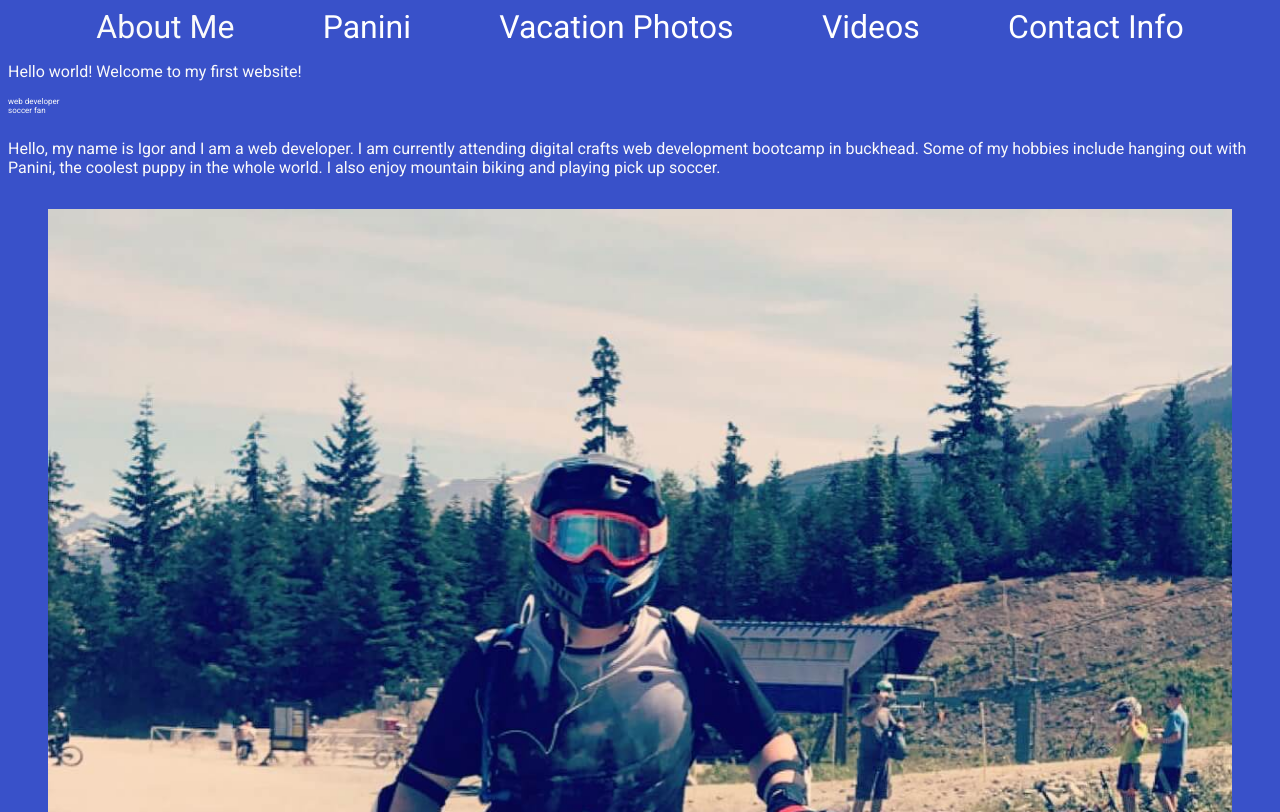
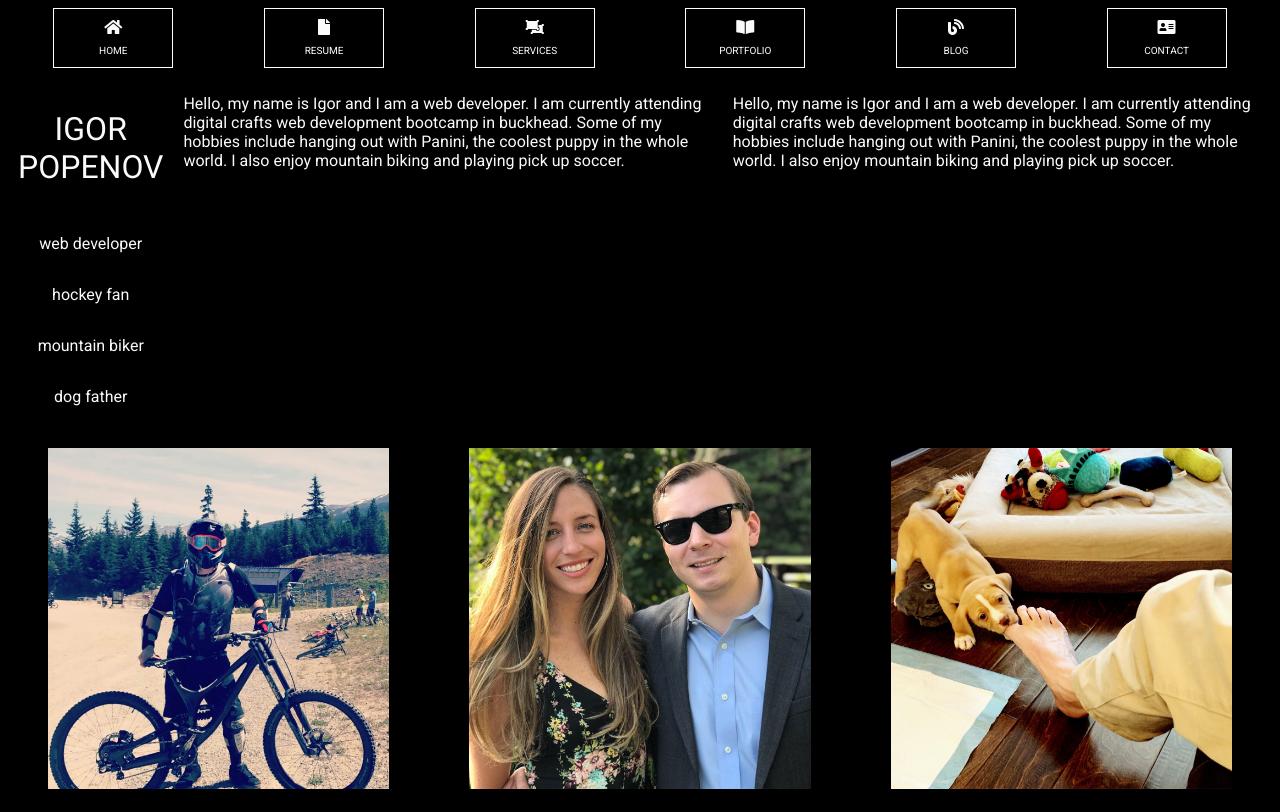
Before and after one commit to iggz/iggz.github.io, a plain HTML site: page index.html in a window 1280 px wide. Shown: the top 812 px of the page. Drawn offline with Linux system fonts and the light colour scheme.

Commit message:
Second commit, doesn't look great but works

```diff
--- a/aboutme.css
+++ b/aboutme.css
@@ -5,67 +5,108 @@
 html {
   font-size: 16px;
   font-family: 'Roboto', sans-serif;
-  background-color: rgb(57, 81, 201);
+  background-color: rgb(0,0,0);
   color: rgb(250, 250, 250);
 }
 
-.header__list {
-  margin: 0;
-  padding: 0;
+
+/************************* Navigation Bar *********************************/
+
+.header__nav {
   display: flex;
-  font-size: 2rem;
   flex-direction: row;
-  justify-content: space-evenly;
+  justify-content: space-around;
   text-align: center;
-  flex: 100%;
-  list-style-type: none;
-  color: rgb(250,250,250);
 }
 
+.header_div {
+  display: flex;
+  flex-direction: column;
+  border: solid 1px white;
+  width: 120px;
+  height: 60px;
+}
+
+.fas {
+  margin: 10px;
+}
+
+
 .nav-link {
+  font-size: 10px;
   color: white;
   text-decoration: none;
 }
+/************************* Navigation Bar *********************************/
 
-article {
+/************************* Main Content ***********************************/
+
+.main-article {
   display: flex;
-  flex-wrap: wrap;
+  flex-direction: row;
+  justify-content: space-evenly;
+  text-align: left;
+}
+
+.main_name {
+  text-align: center;
+  font-size: 2rem;
+}
+
+.left-box {
+  display: flex;
+  flex-grow: 1;
+  flex-direction: column;
+  list-style-type: none;
+  font-size: 1rem;
+  text-align: center;
+}
+
+.passion_list {
+  text-align: center;
+}
+
+.left-body {
+  margin: 10px;
+  display: flex;
+  flex-direction: column;
+  text-align: center;
+  flex-grow: 1;
+}
+
+.middle-body {
+  margin: 10px;
+  display: flex;
+  flex-grow: 1;
+  text-align:left;
+}
+
+.right-body {
+  margin: 10px;
+  display: flex;
+  flex-grow: 1;
+  text-align:left;
+
+}
+
+/************************* Main Content ***********************************/
+
+/************************* Picture Article ********************************/
+
+img {
+  width: 100%;
+}
+
+.picture_article {
+  display: flex;
   flex-direction: row;
 }
 
-.body-content {
-  display: flex;
-  flex-direction: column;
-}
-
-.left-box {
-  list-style-type: none;
-  font-size: .5rem;
-  display: flex;
-  flex-direction: column;
-  padding: 0;
-  text-align: left;
-}
-
-.left-body {
+.picture_div {
 
 }
 
-.middle-body {
-  /* width: 30%; */
-}
-
-.right-body {
-  display: flex;
-  align-items: center;
-  /* width:40%; */
-  margin: 0;
-}
-
-img {
-  max-width: 100%;
-  object-fit: contain;
-}
+/************************* Picture Article ********************************/
 
 .footer {
   text-align: center;
@@ -73,15 +114,35 @@ img {
 }
 
 @media screen and (max-width: 520px) {
-  .header__list{
-    padding: 0;
-    margin: 0;
-    color: white;
-    flex-direction: column;
-  }
+.header__nav{
+  flex-wrap: wrap;
+  align-items: center;
+  color: white;
+  flex-direction: column;
+}
+
+.header_div {
+  width: 300px;
+
+}
+
+.main-article {
+  flex-wrap: wrap;
+  align-items: center;
+  color: white;
+  flex-direction: column;
+}
+
+.picture_article {
+  flex-wrap: wrap;
+  align-items: center;
+  color: white;
+  flex-direction: column;
+}
+
 
   article {
-    flex-direction: column;
+    flex-direction: row;
   }
 }
 
--- a/index.html
+++ b/index.html
@@ -5,49 +5,102 @@
         <title>About Me</title>
         <link href="https://fonts.googleapis.com/css?family=Roboto" rel="stylesheet">
         <link href="aboutme.css" rel="stylesheet" type="text/css">
+        <link rel="stylesheet" href="https://use.fontawesome.com/releases/v5.8.1/css/all.css" integrity="sha384-50oBUHEmvpQ+1lW4y57PTFmhCaXp0ML5d60M1M7uH2+nqUivzIebhndOJK28anvf" crossorigin="anonymous">
     </head>
 
     <body>
+<!--************************** Navigation Bar *****************************-->
         <header class="header__main">
             <nav class="header__nav">
-                <ul class="header__list">
-                    <li><span>About Me</span></li>
-                    <li><a href="panini.html" class="nav-link">Panini</a></li>
-                    <li><a href="vacation-photos.html" class="nav-link">Vacation Photos</a></li>
-                    <li><a href="videos.html" class="nav-link">Videos</a></li>
-                    <li><a href="contact-info.html" class="nav-link">Contact Info</a></li>
-                </ul>
+
+                <div class="header_div">
+                    <i class="fas fa-home"></i>
+                    <a href="home.html" class="nav-link">HOME</a>
+                </div>
+
+                <div class="header_div">
+                    <i class="fas fa-file"></i>
+                    <a href="resume.html" class="nav-link">RESUME</a>
+                </div>
+
+                <div class="header_div">
+                    <i class="fas fa-object-ungroup"></i>
+                    <a href="services.html" class="nav-link">SERVICES</a>
+                </div>
+
+                <div class="header_div">
+                    <i class="fas fa-book-open"></i>
+                    <a href="portfolio.html" class="nav-link">PORTFOLIO</a>
+                </div>
+
+                <div class="header_div">
+                <i class="fas fa-blog"></i>
+                <a href="blog.html" class="nav-link">BLOG</a>
+                </div>
+
+                <div class="header_div">
+                    <i class="fas fa-address-card"></i>
+                    <a href="contact.html" class="nav-link">CONTACT</a>
+                </div>
             </nav>
         </header>
+<!--************************** Navigation Bar *****************************-->
 
-        <main class="body-content">
-            <article>
+
+<main class="main-content">
+<!--************************** Main Article *******************************-->
+            <article class="main-article">
                 <div class="left-body">
-                    <p>Hello world! Welcome to my first website!</p>
-                        <ul class="left-box">
-                            <li>web developer</li>
-                            <li>soccer fan</li>
-                        </ul>
+                    <p class="main_name">IGOR POPENOV</p>
+                        <span class="left-box">
+                            <p class="passion_list">web developer </p>
+                            <p class="passion_list">hockey fan</p>
+                            <p class="passion_list">mountain biker</p>
+                            <p class="passion_list">dog father</p>
+                        </span>
                 </div>
 
-
                 <div class="middle-body">
-                    <p>Hello, my name is Igor and I am a web developer.  I am currently attending digital crafts web development bootcamp in buckhead.  Some of my hobbies include hanging out with Panini, the coolest puppy in the whole world.  I also enjoy mountain biking and playing pick up soccer.
+                    <p>
+                        Hello, my name is Igor and I am a web developer.  I am currently attending digital crafts web development bootcamp in buckhead.  Some of my hobbies include hanging out with Panini, the coolest puppy in the whole world.  I also enjoy mountain biking and playing pick up soccer.
                     </p>
                 </div>
 
                 <div class="right-body">
-                    <figure class="right-image">
+                    <p>
+                        Hello, my name is Igor and I am a web developer.  I am currently attending digital crafts web development bootcamp in buckhead.  Some of my hobbies include hanging out with Panini, the coolest puppy in the whole world.  I also enjoy mountain biking and playing pick up soccer.
+                    </p>
+                </div>
+            </article>
+<!--************************** Main Article *******************************-->
+
+<!--************************** Picture Article ****************************-->
+
+            <article class="picture_article">
+                <div class="picture_div">
+                    <figure class="left_figure">
                         <img src="images/mtb.jpeg">
                     </figure>
                 </div>
+
+                <div class="picture_div">
+                    <figure class="center_figure">
+                        <img src="images/becca.jpg">
+                    </figure>
+                </div>
+
+                <div class="picture_div">
+                    <figure class="right_figure">
+                        <img src="images/panini.jpeg">
+                    </figure>
+                </div>
+
             </article>
         </main>
+<!--************************** Picture Article ****************************-->
 
-        <footer class="footer">
-            <p>If you need to find me you can cash me outside or contact me at <a href="contact-info.html" class="nav-link"> Contact Info. </a></p>
-        </footer>
 
     </body>
 
+
 </html>
```
Also changed, not shown: images/becca.jpg (added), images/panini.jpeg (added).
